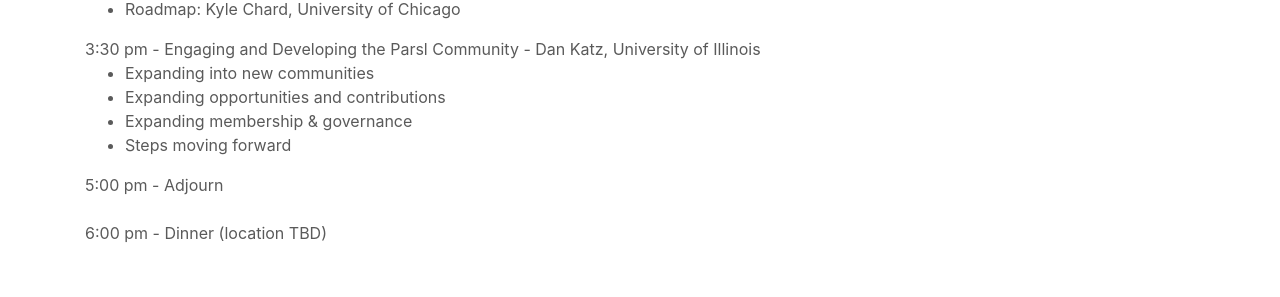
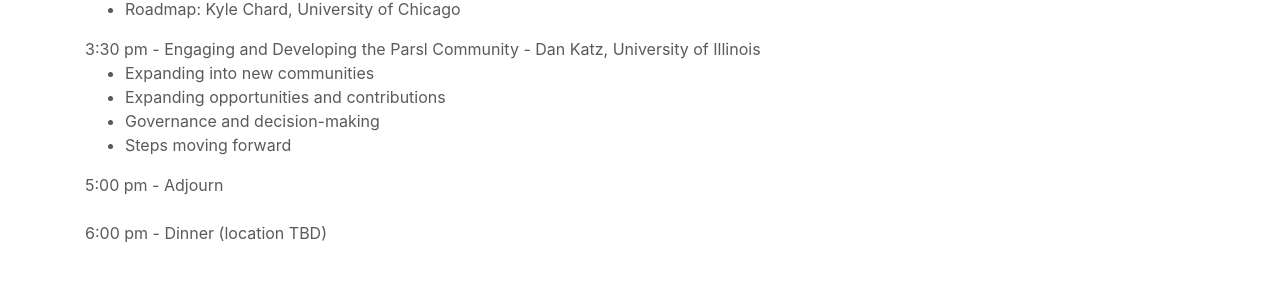
Before and after one commit to Parsl/parsl.github.io, a Jekyll site: the page built from parsl_meeting.html, in a window 1280 px wide and 900 px high, scrolled down 1209 px. Shown: the part 149-446 px from the top of the window. Built offline with Jekyll 4.4.1, drawn with Linux system fonts in a browser that asks for light colours.

Commit message:
Update parsl_meeting.html

```diff
--- a/parsl_meeting.html
+++ b/parsl_meeting.html
@@ -86,7 +86,7 @@
       <ul>
         <li> Expanding into new communities
         <li> Expanding opportunities and contributions
-        <li> Expanding membership & governance
+        <li> Governance and decision-making
         <li> Steps moving forward
       </ul>
 
```
